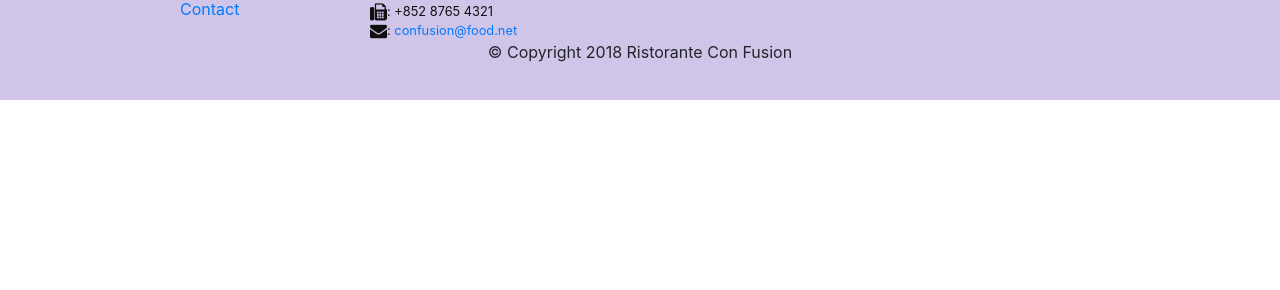
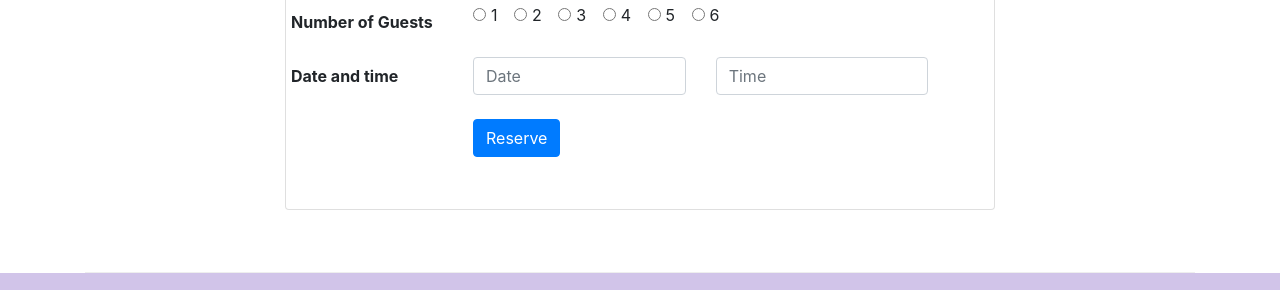
Before and after one commit to Viplava07/Restaurant-Bootstrap, a website: page index.html in a window 1280 px wide. Shown: the part 1661-1951 px from the top of the page. Before the commit the page ends 1761 px from the top, so only its background shows below. Drawn offline with nearby package versions, Linux system fonts and the light colour scheme.

Commit message:
Assignment 2

```diff
--- a/index.html
+++ b/index.html
@@ -39,8 +39,13 @@
                     <h1>Ristorante con Fusion</h1>
                     <p>We take inspiration from the World's best cuisines, and create a unique fusion experience. Our lipsmacking creations will tickle your culinary senses!</p>
                 </div>
-                <div class="col-12 col-sm align-self-center">
+                <div class="col-12 col-sm-3 align-self-center">
                     <img src="img/logo.png" class="img-fluid">
+                </div>
+                <div class="col-12 col-sm-3 align-self-center">
+                    <div class="btn-sm">
+                        <a role="button" class="btn btn-block btn-warning" href="#reservetable">Reserve Table</a>
+                    </div>
                 </div>
             </div>
         </div>
@@ -56,7 +61,7 @@
                     <img class="d-flex mr-3 img-thumbnail align-self-center"
                             src="img/uthappizza.png" alt="Uthappizza">
                     <div class="media-body">
-                        <h2 class="mt-0">Uthappizza</h2>
+                        <h2 class="mt-0">Uthappizza <span class="badge badge-danger">HOT</span> <span class="badge badge-pill badge-secondary">$4.99</span></h2>
                         <p class="d-none d-sm-block">A unique combination of Indian Uthappam (pancake) and
                             Italian pizza, topped with Cerignola olives, ripe vine
                             cherry tomatoes, Vidalia onion, Guntur chillies and
@@ -72,8 +77,14 @@
                 <h3>This Month's Promotions</h3>
             </div>
             <div class="col col-sm col-md">
-                <h2>Weekend Grand Buffet</h2>
-                <p class="d-none d-sm-block">Featuring mouthwatering combinations with a choice of five different salads, six enticing appetizers, six main entrees and five choicest desserts. Free flowing bubbly and soft drinks. All for just $19.99 per person </p>
+                <div class="media">
+                    <div class="media-body">
+                        <h2>Weekend Grand Buffet <span class="badge badge-danger">NEW</span></h2>
+                        <p class="d-none d-sm-block">Featuring mouthwatering combinations with a choice of five different salads, six enticing appetizers, six main entrees and five choicest desserts. Free flowing bubbly and soft drinks. All for just $19.99 per person </p>
+                    </div>
+                    <img class="d-flex ml-3 img-thumbnail align-self-center"
+                            src="img/buffet.png" alt="Weekend Grand Buffet">
+                </div>
             </div>
         </div>
 
@@ -93,6 +104,72 @@
                             whos-who in the culinary world, he specializes in
                             creating mouthwatering Indo-Italian fusion experiences.
                             </p>
+                    </div>
+                </div>
+            </div>
+        </div>
+
+        <div class="row row-content align-itms-center">
+            <div class="col-12 col-sm-8 offset-sm-2">
+                <div class="card" id="reservetable">
+                    <h3 class="card-header bg-warning text-white">Reserve a Table</h3>
+                    <div class="card-body">
+                        <dl class="row">
+                            <form>
+                                <div class="form-group row">
+
+                                    <dt class="col-12 col-sm-3">
+                                        <label for="noofguests" class="col-form-label">Number of Guests</label>
+                                    </dt>
+                                    <dd class="col-12 col-sm">
+                                        <div class="mt-0">
+                                            <div class="form-check form-check-inline">
+                                                <input class="form-check-input" type="radio" name="inlineRadioOptions" id="inlineRadio1" value="option1">
+                                                <label class="form-check-label" for="inlineRadio1">1</label>
+                                            </div>
+                                            <div class="form-check form-check-inline">
+                                                <input class="form-check-input" type="radio" name="inlineRadioOptions" id="inlineRadio2" value="option2">
+                                                <label class="form-check-label" for="inlineRadio2">2</label>
+                                            </div>
+                                            <div class="form-check form-check-inline">
+                                                <input class="form-check-input" type="radio" name="inlineRadioOptions" id="inlineRadio3" value="option3">
+                                                <label class="form-check-label" for="inlineRadio3">3</label>
+                                            </div>
+                                            <div class="form-check form-check-inline">
+                                                <input class="form-check-input" type="radio" name="inlineRadioOptions" id="inlineRadio1" value="option1">
+                                                <label class="form-check-label" for="inlineRadio1">4</label>
+                                            </div>
+                                            <div class="form-check form-check-inline">
+                                                <input class="form-check-input" type="radio" name="inlineRadioOptions" id="inlineRadio2" value="option2">
+                                                <label class="form-check-label" for="inlineRadio2">5</label>
+                                            </div>
+                                            <div class="form-check form-check-inline">
+                                                <input class="form-check-input" type="radio" name="inlineRadioOptions" id="inlineRadio3" value="option3">
+                                                <label class="form-check-label" for="inlineRadio3">6</label>
+                                            </div>
+                                        </div>
+                                    </dd>
+                                </div>
+                                <div class="form-group row">
+                                    <dt class="col-12 col-sm-3 ">
+                                        <label for="datetime" class="col-form-label">Date and time</label>
+                                    </dt>
+                                    <dd class="col-12 col-sm-4">
+
+                                            <input type="number" class="form-control" id="date" name="date" placeholder="Date">
+                                    </dd>
+                                    <dd class="col-12 col-sm-4">
+                                            <input type="number" class="form-control" id="time" name="time" placeholder="Time">
+
+                                    </dd>
+                                </div>
+                                <div class="form-group row">
+                                    <div class="offset-sm-3 col-sm-10">
+                                        <button type="submit" class="btn btn-primary">Reserve</button>
+                                    </div>
+                                </div>
+                            </form>
+                        </dl>
                     </div>
                 </div>
             </div>
```
